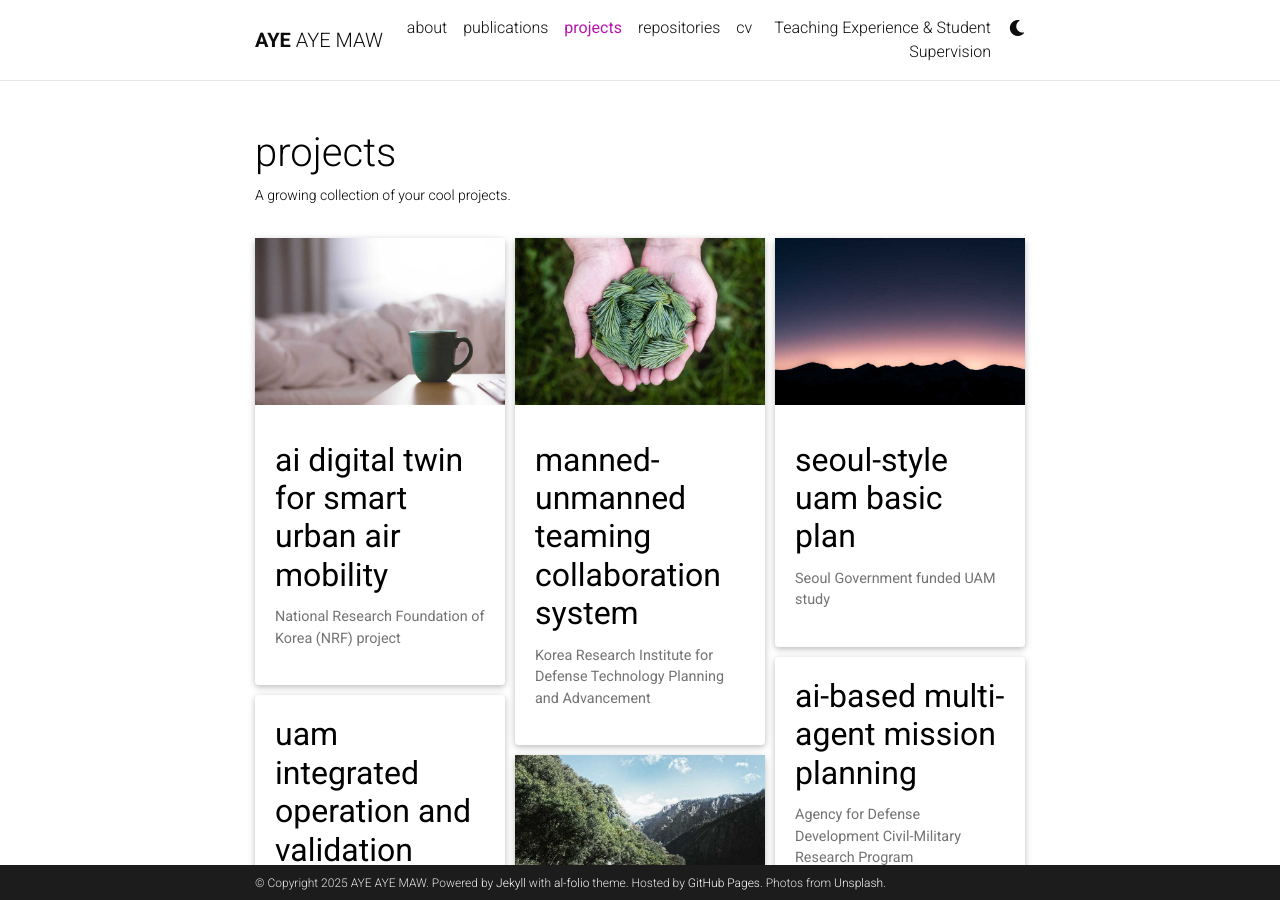
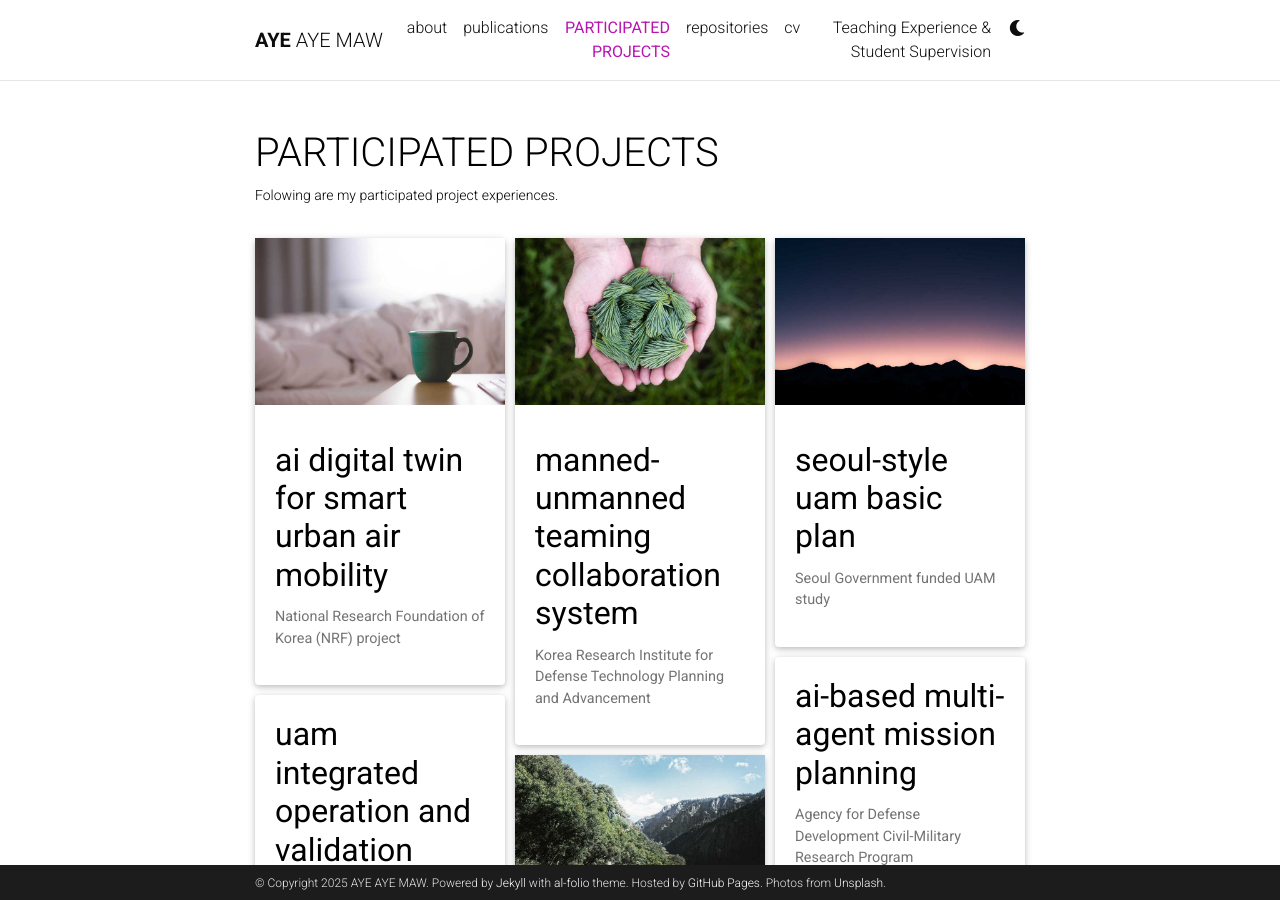
Before and after one commit to miayemaw/miayemaw.github.io, a Jekyll site: the page built from _pages/projects.md, in a window 1280 px wide and 900 px high. Built offline with Jekyll 4.4.1, drawn with Linux system fonts in a browser that asks for light colours; full-size pictures stand in for the smaller copies a plugin makes; comment, search, counter and statistics services are not loaded; a style sheet for code colours, icons or effects is not loaded.

```diff
--- a/_pages/projects.md
+++ b/_pages/projects.md
@@ -1,8 +1,8 @@
 ---
 layout: page
-title: projects
+title: PARTICIPATED PROJECTS
 permalink: /projects/
-description: A growing collection of your cool projects.
+description: Folowing are my participated project experiences.
 nav: true
 nav_order: 2
 display_categories: [work, fun]
```
Also changed, not shown: _pages/cv.md (+1 -1 lines), 1 other file.
